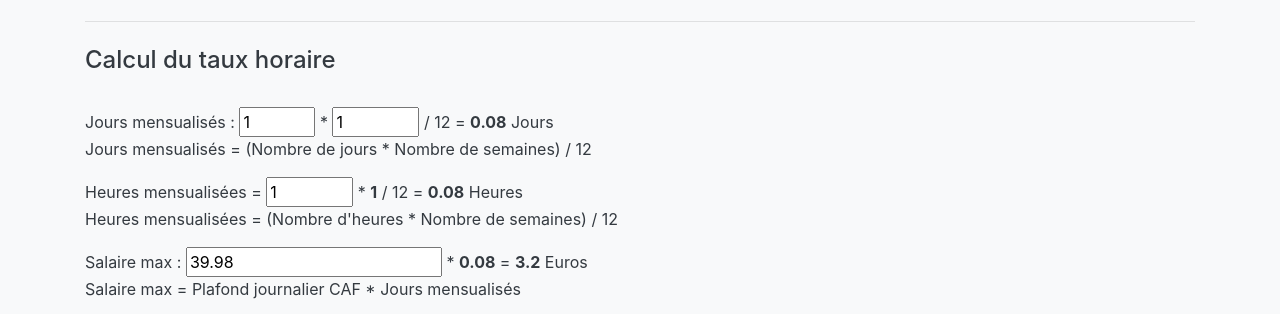
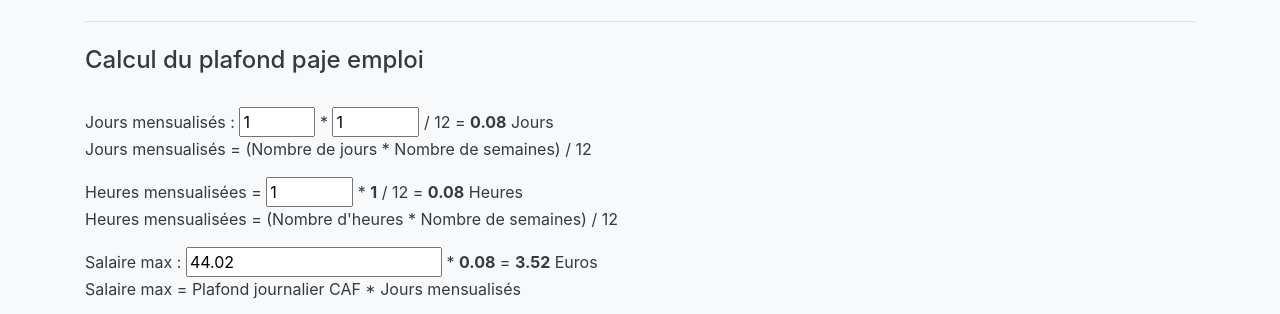
Before and after one commit to mimi35garry/simulateur, a plain HTML site: page index.html in a window 1280 px wide. Shown: the part 973-1287 px from the top of the page. Drawn offline with nearby package versions, Linux system fonts and the light colour scheme.

Commit message:
Update index.html

```diff
--- a/index.html
+++ b/index.html
@@ -104,7 +104,7 @@
         <p>Salaire Net : <span id ="IdSalaireNetBis"></span> € + Indemnitées hebdo : <span id="IdIndemnHebdoBis"></span> € * 4 semaines = <span id="IdIndemnHebdoMensuel"></span> € + Paniers (repas hebdo + gouter hebdo)*4 semaines = <span id="IdResultatPaniers"></span></span> € mensuel</p>
         <p><button class="btn btn-primary" onclick="CalculNetPayer()">Salaire Net à payer</button>  <span id="IdResultatSalaire"></span> €</p>
         <hr class="my-4">
-        <h4>Calcul du taux horaire</h4>
+        <h4>Calcul du plafond paje emploi</h4>
         <br>
         <div onchange="Calcs()">
           <p>Jours mensualisés :
@@ -118,7 +118,7 @@
             Heures mensualisées = (Nombre d'heures * Nombre de semaines) / 12
           </p>
           <p>Salaire max :
-            <input type="number" id="PlafondCAF" value="39.98"step="0.01"> * <b><span id="ReportResultatJoursMensualise"></span></b> = <b><span id="ResultatSalaireMax"></span></b> Euros
+            <input type="number" id="PlafondCAF" value="44.02"step="0.01"> * <b><span id="ReportResultatJoursMensualise"></span></b> = <b><span id="ResultatSalaireMax"></span></b> Euros
             <br>
             Salaire max = Plafond journalier CAF * Jours mensualisés
           </p>
```
